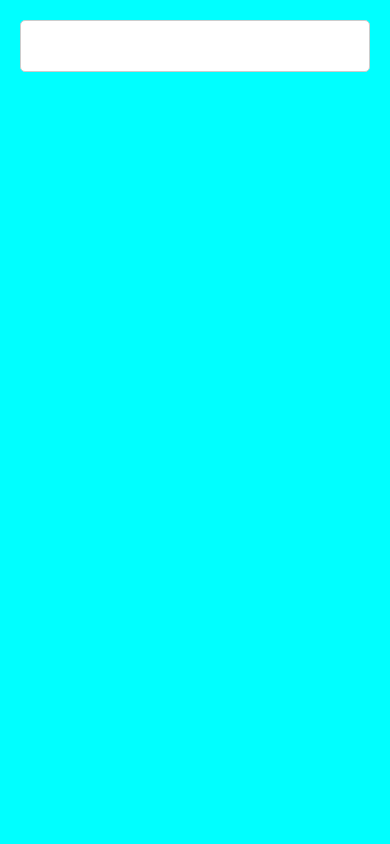
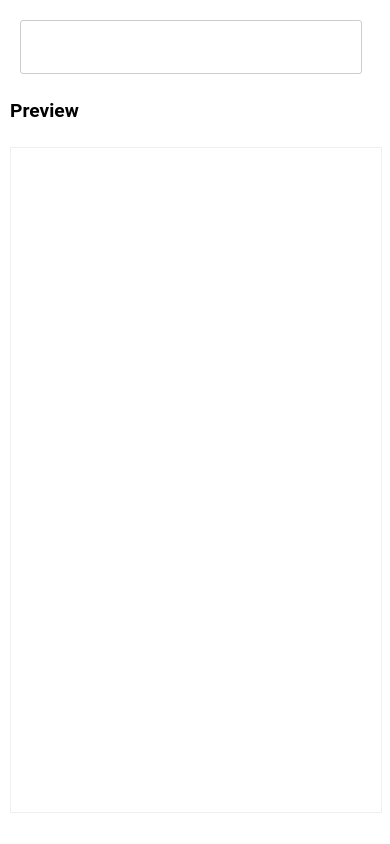
Before and after one commit to Cheng-DX/vue-make-chart, a Vue app: page / in a window 390 px wide. Built offline with nearby package versions, Linux system fonts and the light colour scheme.

Commit message:
feat: handle many unexpected sitiu ation

```diff
--- a/package.json
+++ b/package.json
@@ -11,12 +11,15 @@
   "dependencies": {
     "defu": "^6.0.0",
     "echarts": "^5.3.2",
+    "echarts-stat": "^1.2.0",
+    "jquery": "^3.6.0",
     "vue": "^3.2.33",
     "vue-echarts": "^6.0.2"
   },
   "devDependencies": {
     "@antfu/eslint-config": "^0.23.0",
     "@rushstack/eslint-patch": "^1.1.0",
+    "@types/jquery": "^3.5.14",
     "@types/node": "^16.11.27",
     "@vitejs/plugin-vue": "^2.3.1",
     "@vue/eslint-config-typescript": "^10.0.0",
--- a/src/App.vue
+++ b/src/App.vue
@@ -4,7 +4,7 @@ import Main from '@/views/Main.vue'
 </script>
 
 <template>
-  <n-message-provider>
+  <n-message-provider placement="bottom-left">
     <Main />
   </n-message-provider>
 </template>
--- a/src/core/example/fetchCode.ts
+++ b/src/core/example/fetchCode.ts
@@ -1,9 +1,14 @@
-// eslint-disable-next-line @typescript-eslint/no-unused-vars
+/* eslint-disable @typescript-eslint/no-unused-vars */
 import * as echarts from 'echarts'
+import $ from 'jquery'
+import ecStat from 'echarts-stat'
 
-export function fetchExampleCode(name: string, message: any) {
+const ROOT_PATH = 'https://cdn.jsdelivr.net/gh/apache/echarts-website@asf-site/examples'
+
+export function fetchExampleCode(name: string, message: any, instance: any) {
   const fullPath = `https://cdn.jsdelivr.net/gh/apache/echarts-website@asf-site/examples/examples/js/${name}.js`
 
+  const { chart: myChart, root: chartDom } = instance
   return new Promise((resolve, reject) => {
     fetch(fullPath)
       .then(async res => {
@@ -14,24 +19,24 @@ export function fetchExampleCode(name: string, message: any) {
           try {
           // eslint-disable-next-line no-eval
             eval(text)
+            myChart.clear()
+            message.success('Load succeed.')
             resolve(option)
           }
           catch (e: any) {
-            let errorMessage = '暂不支持该图表'
-            if (e.message.includes('$ is not defined'))
-              errorMessage = '该图表含有未知数据'
-
+            const errorMessage = 'Unsupported chart, try to use another chart.'
             message.error(errorMessage)
             reject(errorMessage)
           }
         }
         else {
-          message.error(`No such code: ${name}`)
-          reject(new Error(`No such code: ${name}`))
+          const errorMessage = `Invalid code or link: '${name}'.`
+          message.error(errorMessage)
+          reject(new Error(errorMessage))
         }
       })
       .catch(e => {
-        message.error('Network error')
+        message.error('Unkown error, try again or contact us.')
         reject(e)
       })
   })
--- a/src/views/Main.vue
+++ b/src/views/Main.vue
@@ -14,6 +14,9 @@ const updateOptions = {
   notMerge: true,
 }
 
+const loading = ref(false)
+
+const chartRef = ref(null)
 const { setTimeout, clearTimeout } = window
 let timer: undefined | number
 function onInputName() {
@@ -25,25 +28,43 @@ function onInputName() {
   if (name === '')
     return
   clearTimeout(timer)
+  loading.value = false
   timer = setTimeout(() => {
-    fetchExampleCode(name, message).then(opt => {
+    loading.value = true
+    fetchExampleCode(name, message, chartRef.value).then(opt => {
       option.value = opt
+      loading.value = false
+      clearTimeout(timer)
+    }).catch(() => {
+      loading.value = false
       clearTimeout(timer)
     })
-  }, 600)
+  }, 1000)
 }
-function beforInput() {
-  exampleName.value = ''
+function beforeInput(e: Event) {
+  if (e instanceof InputEvent && e.data.length > 1)
+    exampleName.value = ''
 }
 </script>
 
 <template>
   <div class="root">
-    <input v-model="exampleName" class="name" @input="onInputName" @beforeinput="beforInput">
-    <div class="chart">
-      <vue-echarts
-        :option="option" autoresize :update-options="updateOptions"
-      />
+    <div class="config-panel">
+      <input v-model="exampleName" class="name" @input="onInputName" @beforeinput="beforeInput">
+    </div>
+    <div class="chart-panel">
+      <div class="title">
+        Preview
+      </div>
+      <div class="chart">
+        <vue-echarts
+          ref="chartRef"
+          :option="option"
+          autoresize
+          :update-options="updateOptions"
+          :loading="loading"
+        />
+      </div>
     </div>
   </div>
 </template>
@@ -51,27 +72,57 @@ function beforInput() {
 <style scoped>
 .root{
   min-height: 100vh;
+  background-color: #fff;
+  display: flex;
+}
+.config-panel{
   width: 100%;
-  background-color: aqua;
-  display: flex;
-  flex-direction: column;
+}
+.chart-panel{
+  width: 100%;
+}
+.title{
+  font-size: 1.2rem;
+  padding: 5px 10px;
+  margin-top: 15px;
+  font-weight: bold;
+  font-family: 'Roboto', sans-serif;
 }
 .chart{
-  width: 100%;
-  height: 500px;
+  height: calc(100vh - 140px);
+  width: calc(100% - 60px);
+  padding: 20px;
+  margin: 20px 10px ;
+  border: 1px solid #6b72801c;
 }
 .name{
   height: 50px;
+  width: calc(100% - 60px);
+  margin: 20px;
+  padding-inline: 5px;
+
   border: 1px solid #ccc;
-  border-radius: 5px;
-  padding: 0 10px;
-  margin: 20px;
-  text-align: center;
-  font-size: 1.2rem;
-  font-weight: bold;
-  color: #000;
-  background-color: #fff;
+  border-radius: 3px;
   outline: none;
 
+  text-align: center;
+  font-size: 1rem;
+  font-family: 'consolas';
+
+  background-color: transparent;
+  color: #000;
+
+}
+
+@media screen and (max-width: 768px) {
+  .root{
+    flex-direction: column;
+  }
+  .title{
+    margin-top: 0;
+  }
+  .chart{
+    height: calc(100vh - 220px);
+  }
 }
 </style>
```
Also changed, not shown: 1 other file (tests, documents, lock files or other folders).
